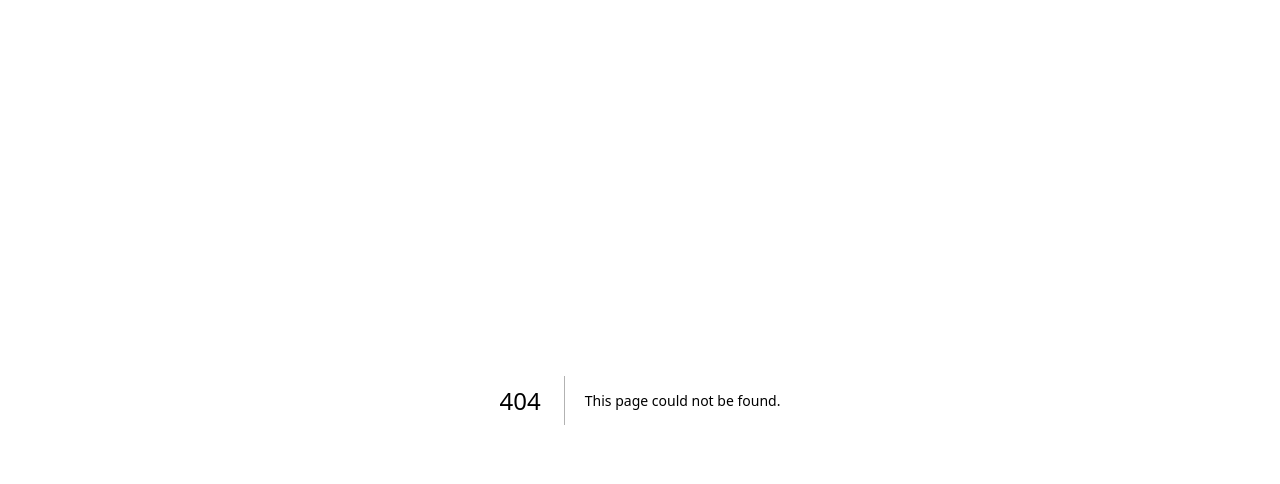
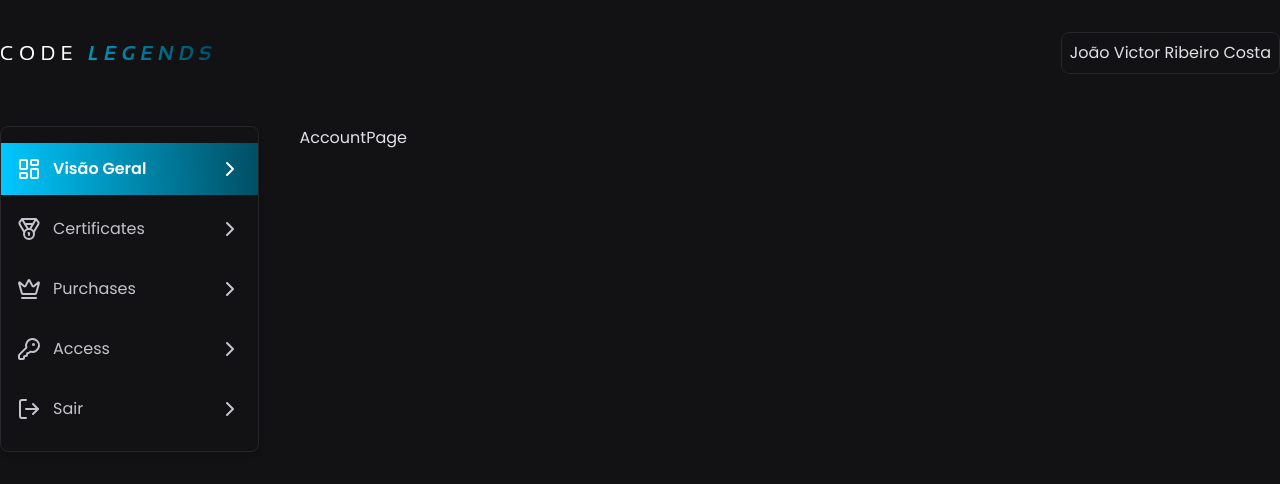
Before and after one commit to joaovrcosta/code-legends, a Next.js app: page /account in a window 1280 px wide. Before the commit this address had no page. Shown: the top 484 px of the page. Built offline with nearby package versions, Linux system fonts and the light colour scheme.

Commit message:
feat: added new aside for account

```diff
--- /dev/null
+++ b/src/app/account/access/page.tsx
@@ -0,0 +1,7 @@
+export default function AccountAccessPage() {
+  return (
+    <>
+      <h1>AccountAccessPage</h1>
+    </>
+  );
+}
--- /dev/null
+++ b/src/app/account/certificates/page.tsx
@@ -0,0 +1,7 @@
+export default function AccountCertificatesPage() {
+  return (
+    <>
+      <h1>AccountCertificatesPage</h1>
+    </>
+  );
+}
--- /dev/null
+++ b/src/app/account/layout.tsx
@@ -0,0 +1,18 @@
+import { AccountAsideMenu } from "@/components/account/aside-menu";
+import LearnHeader from "@/components/learn/header";
+
+export default function AccountLayout({
+  children,
+}: {
+  children: React.ReactNode;
+}) {
+  return (
+    <>
+      <LearnHeader />
+      <div className="max-w-[1560px] mx-auto flex mt-[6vh] gap-10">
+        <AccountAsideMenu />
+        <main className="w-full">{children}</main>
+      </div>
+    </>
+  );
+}
--- /dev/null
+++ b/src/app/account/page.tsx
@@ -0,0 +1,9 @@
+import { AccountAsideMenu } from "@/components/account/aside-menu";
+
+export default function AccountPage() {
+  return (
+    <>
+      <h1>AccountPage</h1>
+    </>
+  );
+}
--- /dev/null
+++ b/src/app/account/purchases/page.tsx
@@ -0,0 +1,7 @@
+export default function AccountPurchasesPage() {
+  return (
+    <>
+      <h1>AccountPurchasesPage</h1>
+    </>
+  );
+}
--- a/src/app/learn/courses/page.tsx
+++ b/src/app/learn/courses/page.tsx
@@ -21,9 +21,9 @@ export default function CoursesPage() {
           <CatalogCard name="Patterns" image={patternIcon} />
           <CatalogCard name="HTML & CSS" image={htmlcssIcon} />
           <CatalogCard name="Perfomance" image={perfomanceIcon} />
-          <CatalogCard className="bg-transparent" />
-          <CatalogCard className="bg-transparent" />
-          <CatalogCard className="bg-transparent" />
+          <CatalogCard className="bg-transparent" name="Inglês" />
+          <CatalogCard className="bg-transparent" name="Design System" />
+          <CatalogCard className="bg-transparent" name="Clean Code" />
         </div>
       </div>
     </div>
--- a/src/app/learn/layout.tsx
+++ b/src/app/learn/layout.tsx
@@ -18,7 +18,7 @@ export default function LearnLayout({
         </div>
         <div className="w-3/4">
           <Tabs />
-          <main className="max-w-[1020px] mt-[6vh] max-h-[702px] overflow-y-auto">
+          <main className="w-full mt-[6vh] max-h-[702px] overflow-y-auto">
             {children}
           </main>
         </div>
--- /dev/null
+++ b/src/components/account/aside-menu.tsx
@@ -0,0 +1,59 @@
+"use client";
+
+import {
+  ChevronRight,
+  Crown,
+  KeyRound,
+  LayoutDashboard,
+  LogOut,
+  Medal,
+} from "lucide-react";
+import Link from "next/link";
+import { usePathname } from "next/navigation";
+
+const links = [
+  { name: "Visão Geral", path: "/account", icon: <LayoutDashboard /> },
+  {
+    name: "Certificates",
+    path: "/account/certificates",
+    icon: <Medal />,
+  },
+  { name: "Purchases", path: "/account/purchases", icon: <Crown /> },
+  { name: "Access", path: "/account/access", icon: <KeyRound /> },
+  { name: "Sair", path: "/", icon: <LogOut /> },
+];
+
+export function AccountAsideMenu() {
+  const pathName = usePathname();
+
+  return (
+    <nav className="w-[338px] bg-transparent py-4 px-0 rounded-lg shadow-md border border-[#25252A]">
+      <ul className="space-y-2">
+        {links.map((link) => (
+          <li key={link.path}>
+            <Link
+              href={link.path}
+              className={`flex items-center h-[52px] px-4 space-x-3 transition-colors ${
+                pathName === link.path
+                  ? "bg-blue-gradient-500 text-white font-semibold"
+                  : "text-[#C4C4CC]"
+              }`}
+            >
+              <div className="flex items-center justify-between w-full">
+                <div className="flex">
+                  <span className="mr-3">{link.icon}</span>
+                  {link.name}
+                </div>
+                <div>
+                  <span>
+                    <ChevronRight />
+                  </span>
+                </div>
+              </div>
+            </Link>
+          </li>
+        ))}
+      </ul>
+    </nav>
+  );
+}
--- a/src/components/course/catalog-card.tsx
+++ b/src/components/course/catalog-card.tsx
@@ -13,7 +13,7 @@ export function CatalogCard({ className, name, image }: CatalogCardProps) {
 
   return (
     <div
-      className={`w-full h-52 max-w-[312px] bg-[#1A1A1E] border border-[#25252A] pb-6 pt-4 px-4 rounded-[20px] transition-all duration-300 hover:backdrop-blur-lg ${className} hover:bg-[#1A1A1E]/40`}
+      className={`w-full h-52 max-w-[316px] bg-[#1A1A1E] border border-[#25252A] pb-6 pt-4 px-4 rounded-[20px] transition-all duration-300 hover:backdrop-blur-lg ${className} hover:bg-[#1A1A1E]/40`}
     >
       <div className="flex items-center justify-end">
         <Star />
@@ -33,10 +33,10 @@ export function CatalogCard({ className, name, image }: CatalogCardProps) {
       </div>
       <div className="flex items-center justify-end">
         <div className="flex items-center justify-center w-8 h-8 hover:bg-[#25252A] rounded-full cursor-pointer hover:text-[#35BED5]">
-          <ScrollText size={24} />
+          <ScrollText size={20} className="text-[#858585]" />
         </div>
         <div className="flex items-center justify-center w-8 h-8 hover:bg-[#25252A] rounded-full cursor-pointer hover:text-[#35BED5]">
-          <CirclePlay size={24} />
+          <CirclePlay size={28} className="text-white hover:text-[#35BED5]" />
         </div>
       </div>
     </div>
--- a/src/components/learn/header.tsx
+++ b/src/components/learn/header.tsx
@@ -8,7 +8,11 @@ export default function LearnHeader() {
         <li>
           <Image src={codeLegendsLogo} alt="Code Legends" />
         </li>
-        <li className="flex space-x-12 items-center">Oi</li>
+        <li className="flex space-x-12 items-center">
+          <a href="" className="border px-2 py-2 border-[#25252A] rounded-lg">
+            João Victor Ribeiro Costa
+          </a>
+        </li>
       </ul>
     </div>
   );
--- a/src/components/learn/skill-board.tsx
+++ b/src/components/learn/skill-board.tsx
@@ -1,6 +1,8 @@
+import { Crown } from "lucide-react";
 import { Avatar, AvatarFallback, AvatarImage } from "../ui/avatar";
 import { Progress } from "../ui/progress";
 import { cn } from "@/lib/utils"; // Função para combinar classes do Tailwind
+import Link from "next/link";
 
 const skills = [
   {
@@ -59,12 +61,11 @@ const gradientClasses: { [key: string]: string } = {
 export function SkillBoard() {
   return (
     <div className="border border-[#25252A] rounded-2xl p-4 bg-transparent text-white">
-      <div className="flex items-center space-x-3">
-        <Avatar>
-          <AvatarImage src="https://github.com/shadcn.png" />
-          <AvatarFallback>JV</AvatarFallback>
-        </Avatar>
-        <p className="text-lg">João Victor</p>
+      <div className="flex items-center space-x-3 border h-[52px] rounded-full mt-2 border-[#25252A] justify-center cursor-pointer hover:bg-[#25252A] hover:bg-opacity-10">
+        <Link href="/account" className="flex items-center space-x-2">
+          <p className="text-md">Minha conta</p>
+          <Crown className="text-[#FF9D00]" />
+        </Link>
       </div>
       <div className="mt-10 space-y-4">
         {skills.map((skill) => (
--- a/src/components/learn/tabs.tsx
+++ b/src/components/learn/tabs.tsx
@@ -18,7 +18,7 @@ export function Tabs() {
   const [activeTab, setActiveTab] = useState(tabs[0].id);
 
   return (
-    <div className="w-full flex space-x-[4rem] ml-4">
+    <div className="w-full flex space-x-[5.4rem] ml-4">
       {tabs.map((tab) => (
         <div key={tab.id} className="relative group">
           <Button
```
